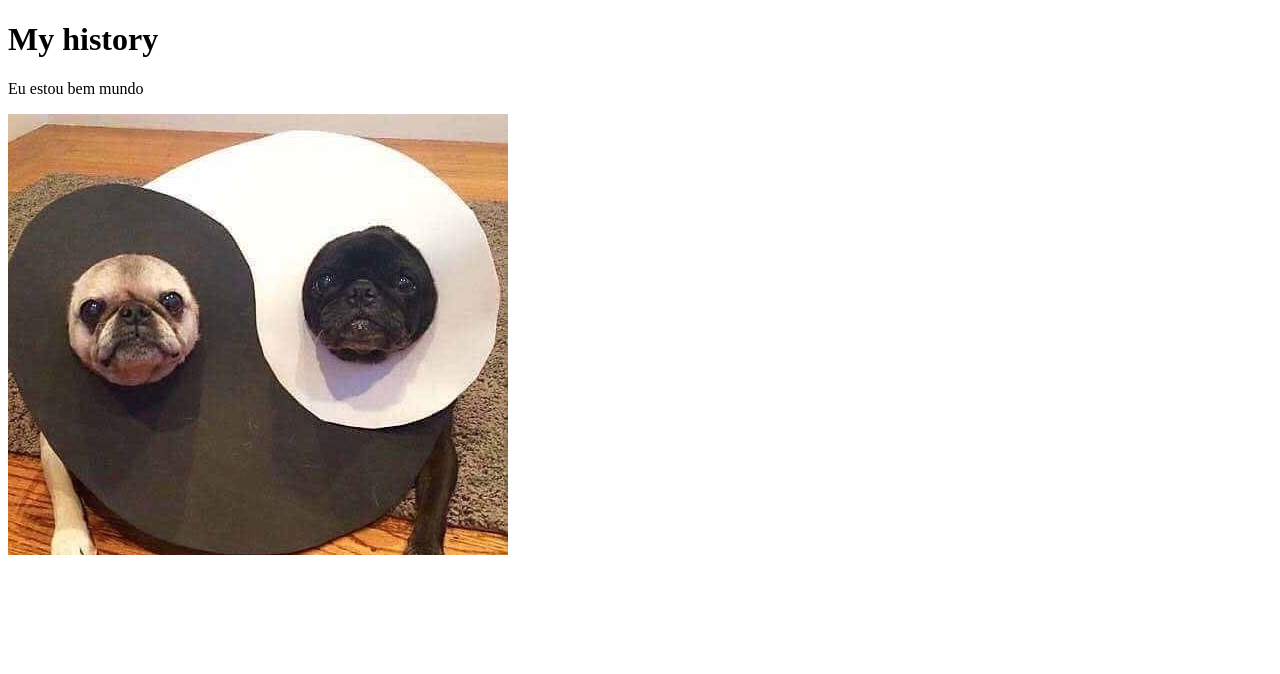
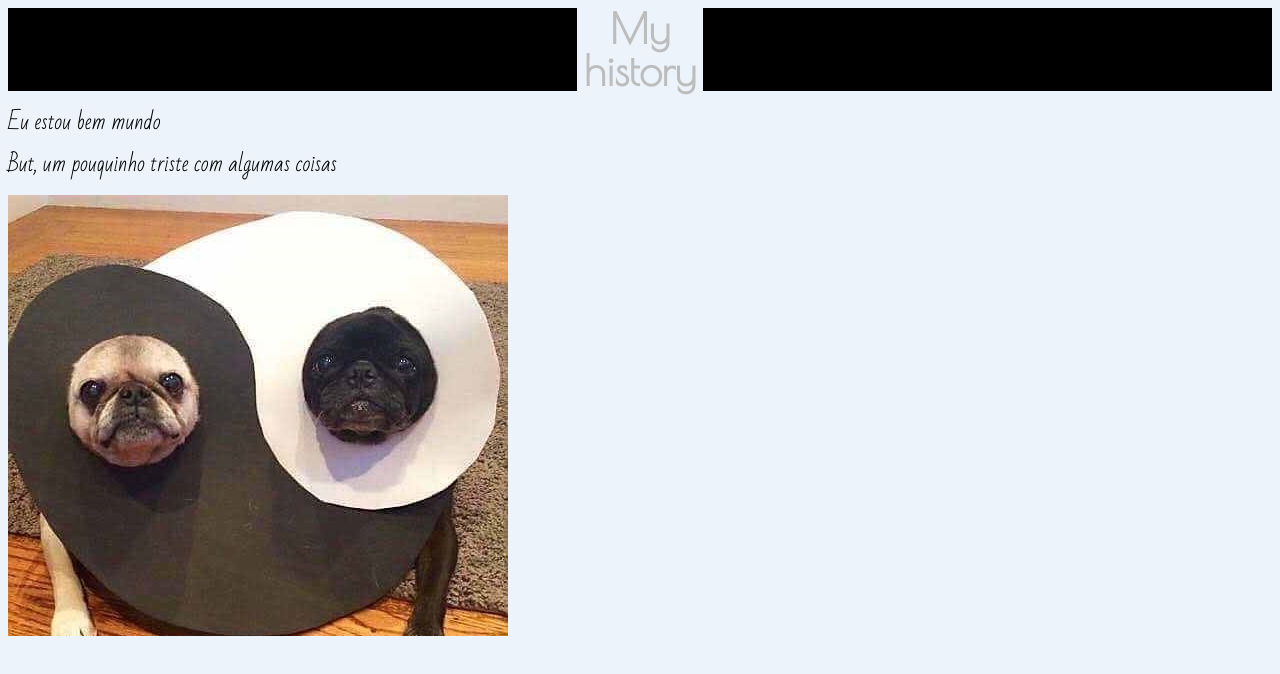
Before and after one commit to lucasR23/direito-de-ser, a plain HTML site: page Site/pages/rayra.html in a window 1280 px wide. Drawn offline with nearby package versions, Linux system fonts and the light colour scheme.

Commit message:
adicionado css

```diff
--- a/Site/pages/rayra.html
+++ b/Site/pages/rayra.html
@@ -3,11 +3,15 @@
 	<head>
 		<title>History for Me</title>
 		<meta charset="utf-8">
+		<link rel="stylesheet" href="../style/rayra.css">
+		<link href="https://fonts.googleapis.com/css?family=Bad+Script&display=swap" rel="stylesheet">
+		<link href="https://fonts.googleapis.com/css?family=Poiret+One&display=swap" rel="stylesheet">
 	</head>
 	<body>
 		<main>
-			<h1>My history</h1>
+			<header><h1 class="titulo">My history</h1></header>
 			<p>Eu estou bem mundo</p>
+			<p>But, um pouquinho triste com algumas coisas</p>
 		</main>
 		<img src="../assets/rayra.jpg" alt="minha foto">
 	</body>
--- /dev/null
+++ b/Site/style/rayra.css
@@ -0,0 +1,22 @@
+body {
+	font-family: 'Bad Script', serif;
+	background-color: #edf3fa;
+	font-size: 130%;
+	line-height: 1;
+}
+
+h1, h2 {
+	font-family: 'Poiret One', cursive;
+}
+
+.titulo {
+	margin: 0% 45% 0% 45%;
+	text-align: center;
+	color: #bdbdbd;
+	background-color: #edf3fa;
+}
+
+header{
+	background-color: black;
+	width: 100%
+}
```
